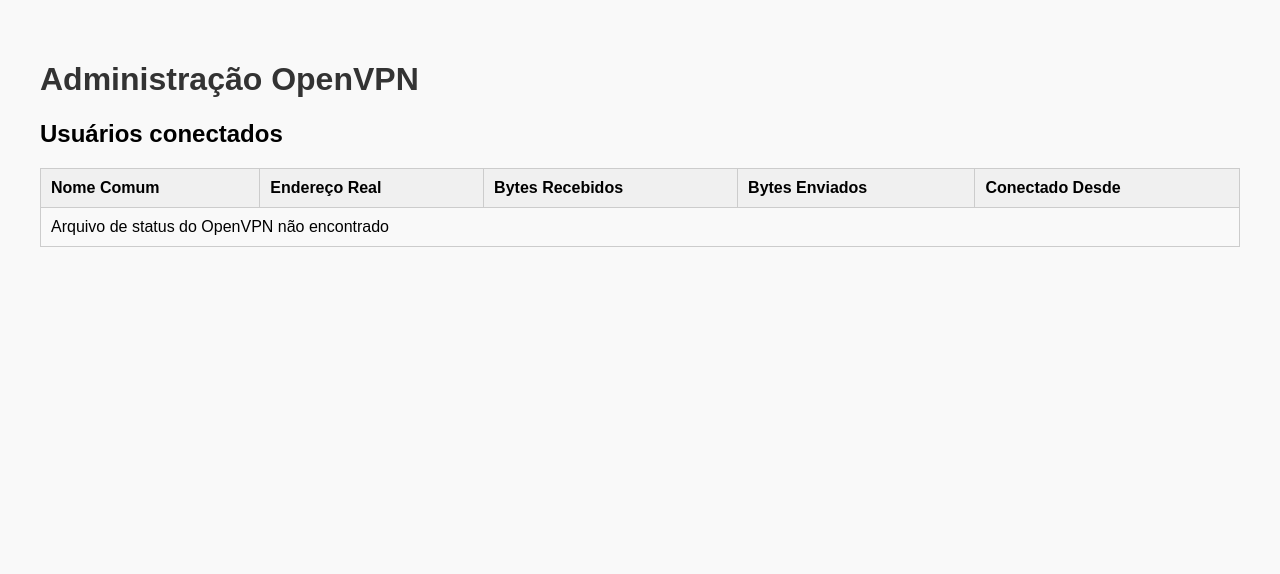
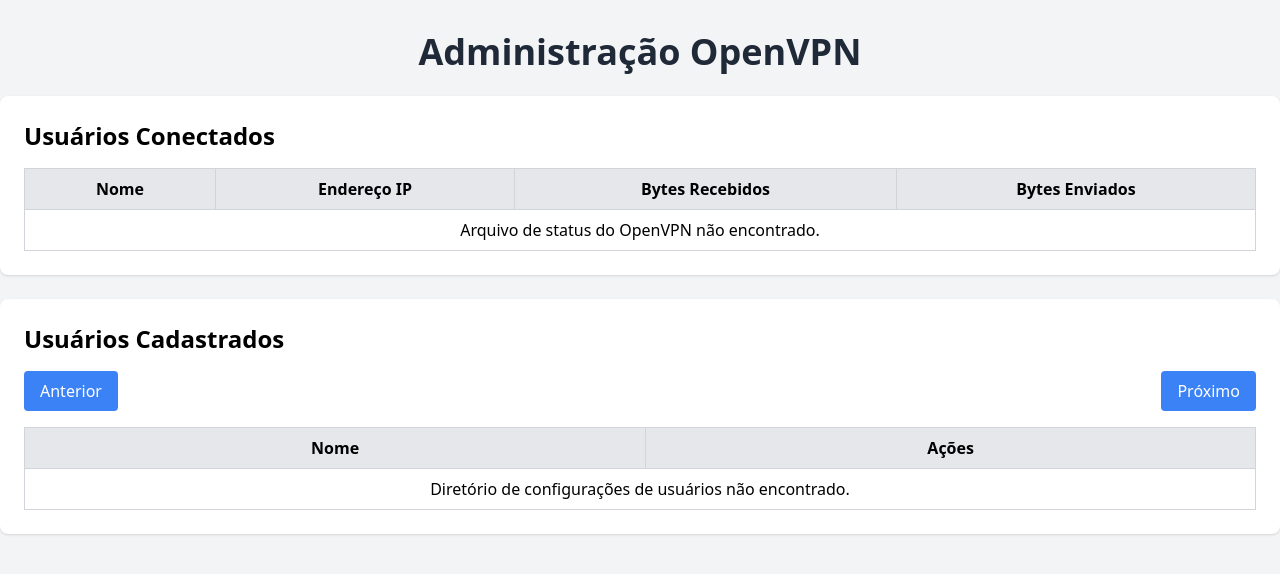
Before and after one commit to wljtcc/openvpn-server-ui, a Flask app: page / in a window 1280 px wide. Shown: the top 574 px of the page. Run offline with Flask 3, Linux system fonts and the light colour scheme; some libraries are stand-ins or nearby versions.

Commit message:
OpenVPN Server UI - v2.0

```diff
--- a/app.py
+++ b/app.py
@@ -1,31 +1,34 @@
-from flask import Flask, jsonify, render_template
 import os
+import subprocess
+from flask import Flask, jsonify, render_template, request, send_file
 
 app = Flask(__name__)
 
-# Caminho para o arquivo de status do OpenVPN
+# Configurações do OpenVPN
 OPENVPN_STATUS_FILE = "/run/openvpn-server/status-server.log"
+USER_CONFIG_FOLDER = "/opt/openvpn/ovpn/"  # Diretório onde os arquivos de configuração dos usuários estão
+OVPN_TEMPLATE = "/etc/openvpn/client-template.ovpn"  # Modelo para criação de novos usuários
 
-def parse_openvpn_status():
-    """Lê e analisa o arquivo de status do OpenVPN."""
+
+# Função para listar usuários conectados
+def get_connected_users():
     if not os.path.exists(OPENVPN_STATUS_FILE):
-        return {"error": "Arquivo de status do OpenVPN não encontrado"}
+        return {"error": "Arquivo de status do OpenVPN não encontrado."}
 
     users = []
-    with open(OPENVPN_STATUS_FILE, 'r') as file:
+    with open(OPENVPN_STATUS_FILE, "r") as file:
         lines = file.readlines()
         parsing = False
 
         for line in lines:
-            # Identifica a seção CONNECTED CLIENTS
             if "Common Name,Real Address" in line:
                 parsing = True
                 continue
 
             if parsing:
                 if line.strip() == "":
-                    break  # Fim da seção
-                parts = line.split(',')
+                    break
+                parts = line.split(",")
                 if len(parts) >= 5:
                     users.append({
                         "common_name": parts[0].strip(),
@@ -37,16 +40,72 @@ def parse_openvpn_status():
 
     return users
 
-@app.route("/api/users", methods=["GET"])
-def get_users():
-    """Rota para retornar a lista de usuários conectados."""
-    users = parse_openvpn_status()
+
+# Função para listar usuários cadastrados com paginação
+def get_registered_users(page, per_page):
+    if not os.path.exists(USER_CONFIG_FOLDER):
+        return {"error": "Diretório de configurações de usuários não encontrado."}
+
+    all_users = [f.replace(".ovpn", "") for f in os.listdir(USER_CONFIG_FOLDER) if f.endswith(".ovpn")]
+    total_users = len(all_users)
+    start = (page - 1) * per_page
+    end = start + per_page
+    paginated_users = all_users[start:end]
+
+    return {
+        "users": paginated_users,
+        "total": total_users,
+        "page": page,
+        "per_page": per_page
+    }
+
+
+# Rota para listar usuários conectados
+@app.route("/api/connected-users", methods=["GET"])
+def list_connected_users():
+    users = get_connected_users()
     return jsonify(users)
 
+
+# Rota para listar usuários cadastrados com paginação
+@app.route("/api/registered-users", methods=["GET"])
+def list_registered_users():
+    try:
+        page = int(request.args.get("page", 1))
+        per_page = int(request.args.get("per_page", 10))
+    except ValueError:
+        return jsonify({"error": "Parâmetros de paginação inválidos."}), 400
+
+    users = get_registered_users(page, per_page)
+    return jsonify(users)
+
+
+# Rota para download do arquivo de configuração
+@app.route("/api/users/<username>/download", methods=["GET"])
+def download_user_config(username):
+    user_config_path = os.path.join(USER_CONFIG_FOLDER, f"{username}.ovpn")
+    if not os.path.exists(user_config_path):
+        return jsonify({"error": "Configuração do usuário não encontrada."}), 404
+
+    return send_file(user_config_path, as_attachment=True)
+
+
+# Rota para excluir o arquivo de configuração de um usuário
+@app.route("/api/users/<username>/delete", methods=["DELETE"])
+def delete_user_config(username):
+    user_config_path = os.path.join(USER_CONFIG_FOLDER, f"{username}.ovpn")
+    if not os.path.exists(user_config_path):
+        return jsonify({"error": "Configuração do usuário não encontrada."}), 404
+
+    os.remove(user_config_path)
+    return jsonify({"success": f"Configuração do usuário {username} excluída com sucesso."})
+
+
+# Rota para o frontend
 @app.route("/")
 def index():
-    """Rota para o frontend."""
     return render_template("index.html")
+
 
 if __name__ == "__main__":
     app.run(debug=True,
--- a/templates/index.html
+++ b/templates/index.html
@@ -4,87 +4,142 @@
     <meta charset="UTF-8">
     <meta name="viewport" content="width=device-width, initial-scale=1.0">
     <title>Administração OpenVPN</title>
-    <style>
-        body {
-            font-family: Arial, sans-serif;
-            margin: 20px;
-            padding: 20px;
-            background-color: #f9f9f9;
-        }
-        h1 {
-            color: #333;
-        }
-        table {
-            width: 100%;
-            border-collapse: collapse;
-            margin-top: 20px;
-        }
-        th, td {
-            border: 1px solid #ccc;
-            padding: 10px;
-            text-align: left;
-        }
-        th {
-            background-color: #f0f0f0;
-        }
-        tr:nth-child(even) {
-            background-color: #f9f9f9;
-        }
-    </style>
+    <script src="https://cdn.tailwindcss.com"></script>
 </head>
-<body>
-    <h1>Administração OpenVPN</h1>
-    <h2>Usuários conectados</h2>
-    <table>
+<body class="bg-gray-100">
+    <div class="container mx-auto py-8">
+        <h1 class="text-4xl font-bold text-gray-800 mb-6 text-center">Administração OpenVPN</h1>
+
+        <!-- Usuários Conectados -->
+        <div class="bg-white shadow p-6 rounded-lg mb-6">
+            <h2 class="text-2xl font-semibold mb-4">Usuários Conectados</h2>
+            <table class="w-full border-collapse border border-gray-300">
                 <thead>
-            <tr>
-                <th>Nome Comum</th>
-                <th>Endereço Real</th>
-                <th>Bytes Recebidos</th>
-                <th>Bytes Enviados</th>
-                <th>Conectado Desde</th>
+                    <tr class="bg-gray-200">
+                        <th class="border border-gray-300 px-4 py-2">Nome</th>
+                        <th class="border border-gray-300 px-4 py-2">Endereço IP</th>
+                        <th class="border border-gray-300 px-4 py-2">Bytes Recebidos</th>
+                        <th class="border border-gray-300 px-4 py-2">Bytes Enviados</th>
                     </tr>
                 </thead>
-        <tbody id="user-table">
-            <!-- Os dados serão adicionados dinamicamente aqui -->
+                <tbody id="connected-users">
+                    <!-- Dados dinâmicos -->
                 </tbody>
             </table>
+        </div>
+
+        <!-- Usuários Cadastrados -->
+        <div class="bg-white shadow p-6 rounded-lg">
+            <h2 class="text-2xl font-semibold mb-4">Usuários Cadastrados</h2>
+            <div id="pagination-controls" class="mb-4 flex justify-between">
+                <button id="prev-button" class="bg-blue-500 text-white px-4 py-2 rounded disabled:opacity-50">Anterior</button>
+                <button id="next-button" class="bg-blue-500 text-white px-4 py-2 rounded disabled:opacity-50">Próximo</button>
+            </div>
+            <table class="w-full border-collapse border border-gray-300">
+                <thead>
+                    <tr class="bg-gray-200">
+                        <th class="border border-gray-300 px-4 py-2">Nome</th>
+                        <th class="border border-gray-300 px-4 py-2">Ações</th>
+                    </tr>
+                </thead>
+                <tbody id="registered-users">
+                    <!-- Dados dinâmicos -->
+                </tbody>
+            </table>
+        </div>
+    </div>
 
     <script>
-        async function fetchUsers() {
-            try {
-                const response = await fetch('/api/users');
-                const data = await response.json();
+        // Variáveis de paginação
+        let currentPage = 1;
+        const perPage = 5;
 
-                const tableBody = document.getElementById('user-table');
-                tableBody.innerHTML = ''; // Limpa a tabela
+        // Função para carregar usuários conectados
+        async function fetchConnectedUsers() {
+            const response = await fetch("/api/connected-users");
+            const users = await response.json();
 
-                if (data.error) {
-                    tableBody.innerHTML = `<tr><td colspan="5">${data.error}</td></tr>`;
+            const tableBody = document.getElementById("connected-users");
+            tableBody.innerHTML = "";
+
+            if (users.error) {
+                tableBody.innerHTML = `<tr><td colspan="4" class="text-center py-2">${users.error}</td></tr>`;
                 return;
             }
 
-                data.forEach(user => {
+            users.forEach(user => {
                 const row = `
                     <tr>
-                            <td>${user.common_name}</td>
-                            <td>${user.real_address}</td>
-                            <td>${user.bytes_received}</td>
-                            <td>${user.bytes_sent}</td>
-                            <td>${user.connected_since}</td>
+                        <td class="border border-gray-300 px-4 py-2">${user.common_name}</td>
+                        <td class="border border-gray-300 px-4 py-2">${user.real_address}</td>
+                        <td class="border border-gray-300 px-4 py-2">${user.bytes_received}</td>
+                        <td class="border border-gray-300 px-4 py-2">${user.bytes_sent}</td>
                     </tr>
                 `;
                 tableBody.innerHTML += row;
             });
-            } catch (error) {
-                console.error('Erro ao buscar usuários:', error);
-                const tableBody = document.getElementById('user-table');
-                tableBody.innerHTML = '<tr><td colspan="5">Erro ao carregar dados.</td></tr>';
-            }
         }
 
-        // Carrega os usuários ao abrir a página
-        fetchUsers();
+        // Função para carregar usuários cadastrados
+        async function fetchRegisteredUsers() {
+            const response = await fetch(`/api/registered-users?page=${currentPage}&per_page=${perPage}`);
+            const data = await response.json();
+
+            const tableBody = document.getElementById("registered-users");
+            tableBody.innerHTML = "";
+
+            if (data.error) {
+                tableBody.innerHTML = `<tr><td colspan="2" class="text-center py-2">${data.error}</td></tr>`;
+                return;
+            }
+
+            data.users.forEach(user => {
+                const row = `
+                    <tr>
+                        <td class="border border-gray-300 px-4 py-2">${user}</td>
+                        <td class="border border-gray-300 px-4 py-2">
+                            <button class="bg-blue-500 text-white px-2 py-1 rounded" onclick="downloadConfig('${user}')">Download</button>
+                            <button class="bg-red-500 text-white px-2 py-1 rounded" onclick="deleteUserConfig('${user}')">Excluir</button>
+                        </td>
+                    </tr>
+                `;
+                tableBody.innerHTML += row;
+            });
+
+            // Atualizar botões de paginação
+            document.getElementById("prev-button").disabled = currentPage === 1;
+            document.getElementById("next-button").disabled = currentPage * perPage >= data.total;
+        }
+
+        // Função para baixar configuração
+        async function downloadConfig(username) {
+            window.location.href = `/api/users/${username}/download`;
+        }
+
+        // Função para excluir configuração
+        async function deleteUserConfig(username) {
+            const response = await fetch(`/api/users/${username}/delete`, { method: "DELETE" });
+            const result = await response.json();
+            alert(result.success || result.error);
+            fetchRegisteredUsers();
+        }
+
+        // Controle de paginação
+        document.getElementById("prev-button").addEventListener("click", () => {
+            if (currentPage > 1) {
+                currentPage--;
+                fetchRegisteredUsers();
+            }
+        });
+
+        document.getElementById("next-button").addEventListener("click", () => {
+            currentPage++;
+            fetchRegisteredUsers();
+        });
+
+        // Inicializar tabelas
+        fetchConnectedUsers();
+        fetchRegisteredUsers();
     </script>
 </body>
 </html>
```
Also changed, not shown: app-v2.py (deleted, +0 -113 lines), templates/index2.html (deleted, +0 -145 lines). Lines whose indentation alone changed are shown as unchanged.
